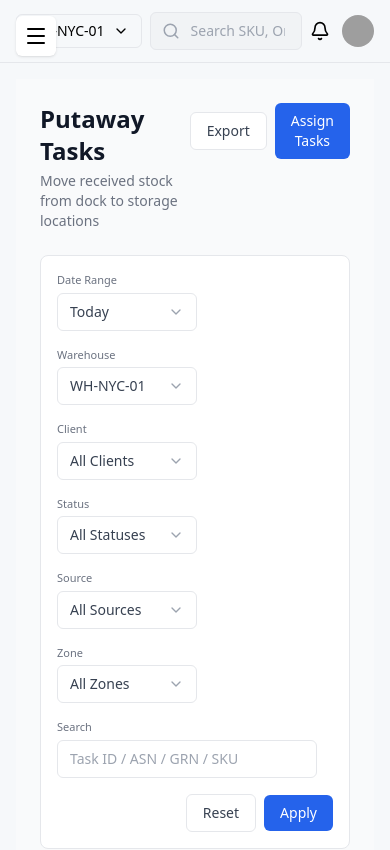
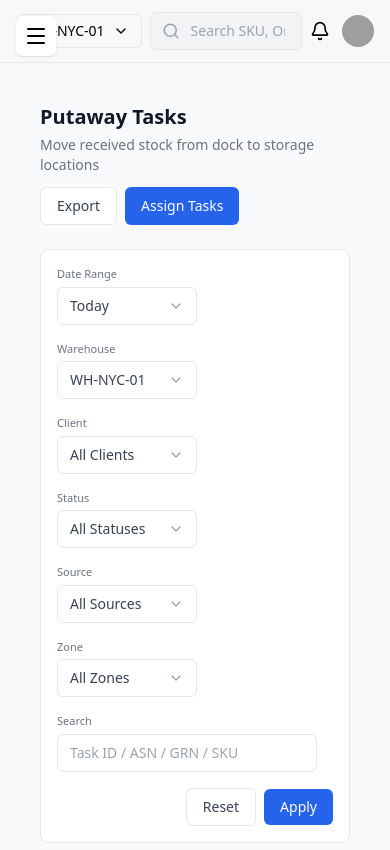
Before and after one commit to kiritoaftab/logistics-warehouse, a React (Vite) app: page /putaway in a window 390 px wide. Shown: the top 850 px of the page. Built offline with nearby package versions, Linux system fonts and the light colour scheme; grey boxes are pictures that could not be loaded.

Commit message:
Resolve merge conflict in NewRoutes

```diff
--- a/src/pages/components/PageHeader.jsx
+++ b/src/pages/components/PageHeader.jsx
@@ -1,15 +1,42 @@
+// import React from "react";
+
+// const PageHeader = ({ title, subtitle, actions }) => {
+//   return (
+//     <div className="flex flex-col gap-4 mb-6">
+//       <div className="flex items-start justify-between">
+//         <div>
+//           <h1 className="text-2xl font-semibold text-gray-900">{title}</h1>
+//           <p className="text-sm text-gray-500 mt-1">{subtitle}</p>
+//         </div>
+
+//         {actions && <div className="flex items-center gap-2">{actions}</div>}
+//       </div>
+//     </div>
+//   );
+// };
+
+// export default PageHeader;
+
 import React from "react";
 
 const PageHeader = ({ title, subtitle, actions }) => {
   return (
-    <div className="flex flex-col gap-4 mb-6">
-      <div className="flex items-start justify-between">
-        <div>
-          <h1 className="text-2xl font-semibold text-gray-900">{title}</h1>
-          <p className="text-sm text-gray-500 mt-1">{subtitle}</p>
+    <div className="mb-6">
+      <div className="flex flex-col gap-3 md:flex-row md:items-start md:justify-between">
+        {/* LEFT */}
+        <div className="min-w-0">
+          <h1 className="text-xl md:text-2xl font-semibold text-gray-900 truncate">
+            {title}
+          </h1>
+          {subtitle && <p className="text-sm text-gray-500 mt-1">{subtitle}</p>}
         </div>
 
-        {actions && <div className="flex items-center gap-2">{actions}</div>}
+        {/* RIGHT (ACTIONS) */}
+        {actions && (
+          <div className="w-full md:w-auto">
+            <div className="flex flex-wrap gap-2 md:justify-end">{actions}</div>
+          </div>
+        )}
       </div>
     </div>
   );
--- a/src/pages/routes/NewRoutes.jsx
+++ b/src/pages/routes/NewRoutes.jsx
@@ -1,11 +1,15 @@
 import Dashboard from "../dashboard/Dashboard";
 import Putaway from "../putaway/Putaway";
 import PutawayDetails from "../putaway/PutawayDetails";
+import CreateASN from "../inbound/CreateASN";
+import InboundASN from "../inbound/InboundASN";
 
 const NewRoutes = [
   { path: "/dashboard", element: <Dashboard /> },
   { path: "/putaway", element: <Putaway /> },
   { path: "/putawaydetails", element: <PutawayDetails /> },
+  { path: "/inbound", element: <InboundASN /> },
+  { path: "/createASN", element: <CreateASN /> },
 ];
 
 export default NewRoutes;
```
